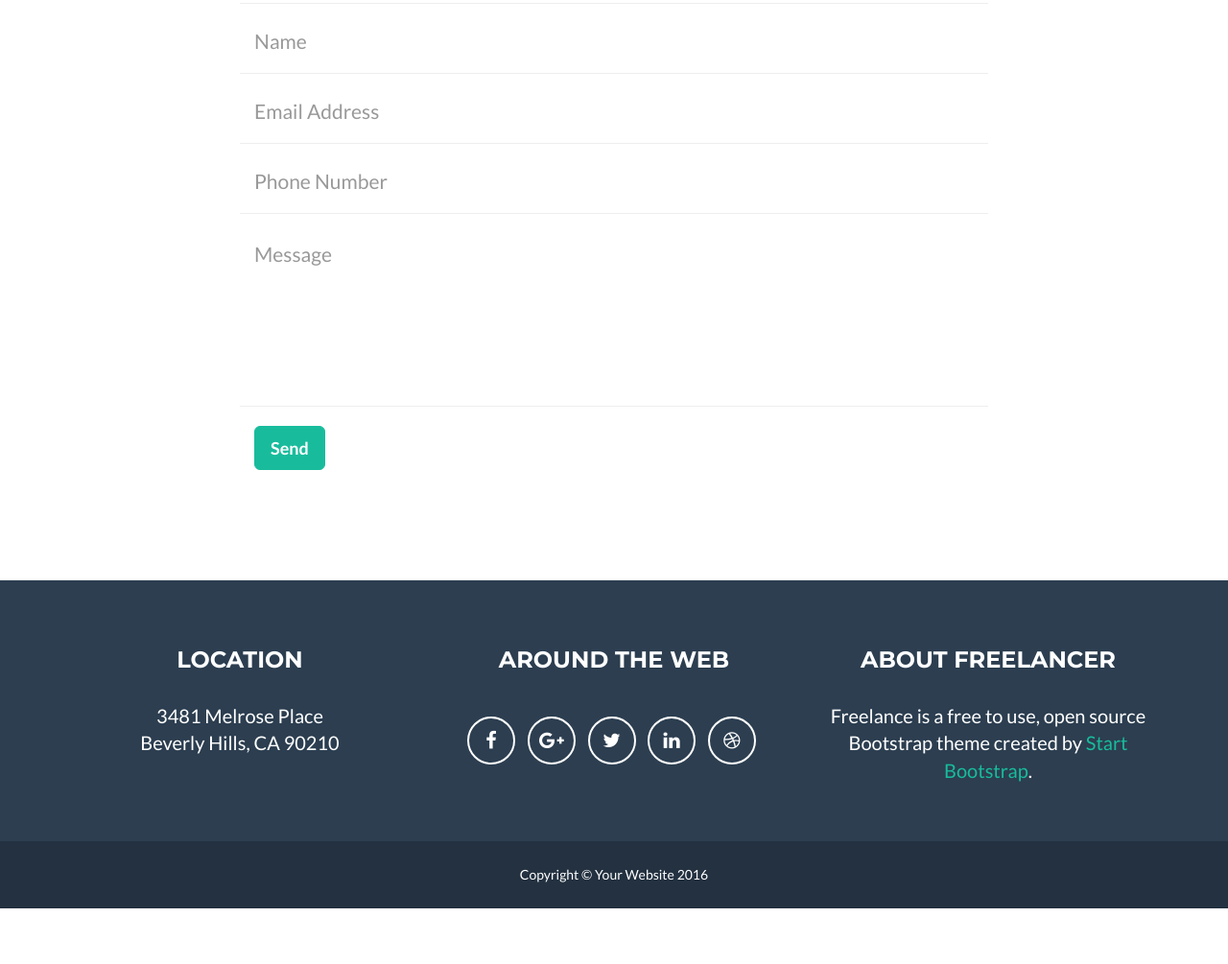
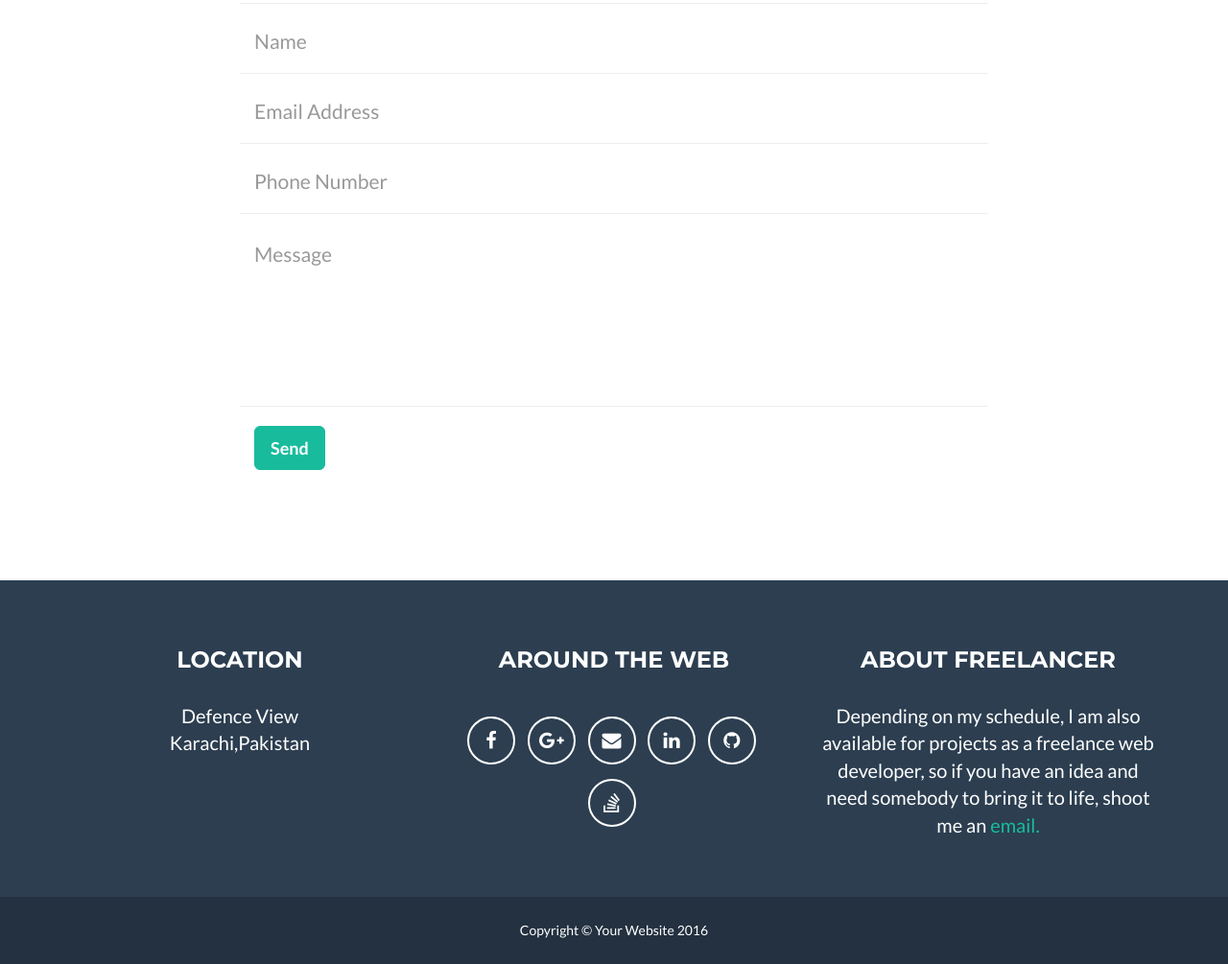
Before and after one commit to RajAyaz/RajAyaz.github.io, a website: page index.html in a window 1280 px wide. Shown: the part 2806-3811 px from the top of the page at 96% size. Before the commit the page ends 3753 px from the top, so only its background shows below. Drawn offline with nearby package versions, Linux system fonts and the light colour scheme.

Commit message:
change footer text and add  logo work

```diff
--- a/index.html
+++ b/index.html
@@ -251,32 +251,34 @@
                 <div class="row">
                     <div class="footer-col col-md-4">
                         <h3>Location</h3>
-                        <p>3481 Melrose Place
-                            <br>Beverly Hills, CA 90210</p>
+                        <p>Defence View <br>Karachi,Pakistan</p>
                     </div>
                     <div class="footer-col col-md-4">
                         <h3>Around the Web</h3>
                         <ul class="list-inline">
                             <li>
-                                <a href="#" class="btn-social btn-outline"><i class="fa fa-fw fa-facebook"></i></a>
+                                <a target="blank" title="Ayaz Ahmed khan on Facebook" href="https://www.facebook.com/imayaz" class="btn-social btn-outline"><i class="fa fa-fw fa-facebook"></i></a>
                             </li>
                             <li>
-                                <a href="#" class="btn-social btn-outline"><i class="fa fa-fw fa-google-plus"></i></a>
+                                <a target="blank" title="Ayaz Ahmed khan on Google+" href="https://plus.google.com/u/0/102024553438148645562" class="btn-social btn-outline"><i class="fa fa-fw fa-google-plus"></i></a>
                             </li>
                             <li>
-                                <a href="#" class="btn-social btn-outline"><i class="fa fa-fw fa-twitter"></i></a>
+                                <a target="blank" title="Ayaz Ahmed khan Email" href="mailto:ayaz.hameed@hotmail.com" class="btn-social btn-outline"><i class="fa fa-fw fa-envelope"></i></a>
                             </li>
                             <li>
-                                <a href="#" class="btn-social btn-outline"><i class="fa fa-fw fa-linkedin"></i></a>
+                                <a target="blank" title="Ayaz Ahmed khan on Linkedin" href="https://www.linkedin.com/in/ayaz-ahmed-khan-0341b154" class="btn-social btn-outline"><i class="fa fa-fw fa-linkedin"></i></a>
                             </li>
                             <li>
-                                <a href="#" class="btn-social btn-outline"><i class="fa fa-fw fa-dribbble"></i></a>
+                                <a target="blank" title="Ayaz Ahmed khan on Github" href="https://github.com/RajAyaz" class="btn-social btn-outline"><i class="fa fa-fw fa-github"></i></a>
+                            </li>
+                             <li>
+                                <a target="blank" title="Ayaz Ahmed khan on StackOverflow" href="http://stackoverflow.com/users/2473464/ayaz-ahmed-khan" class="btn-social btn-outline"><i class="fa fa-fw fa-stack-overflow"></i></a>
                             </li>
                         </ul>
                     </div>
                     <div class="footer-col col-md-4">
                         <h3>About Freelancer</h3>
-                        <p>Freelance is a free to use, open source Bootstrap theme created by <a href="http://startbootstrap.com">Start Bootstrap</a>.</p>
+                        <p>Depending on my schedule, I am also available for projects as a freelance web developer, so if you have an idea and need somebody to bring it to life, shoot me an  <a target="blank" title="Ayaz Ahmed khan Email" href="mailto:ayaz.hameed@hotmail.com">email.</a></p>
                     </div>
                 </div>
             </div>
```
